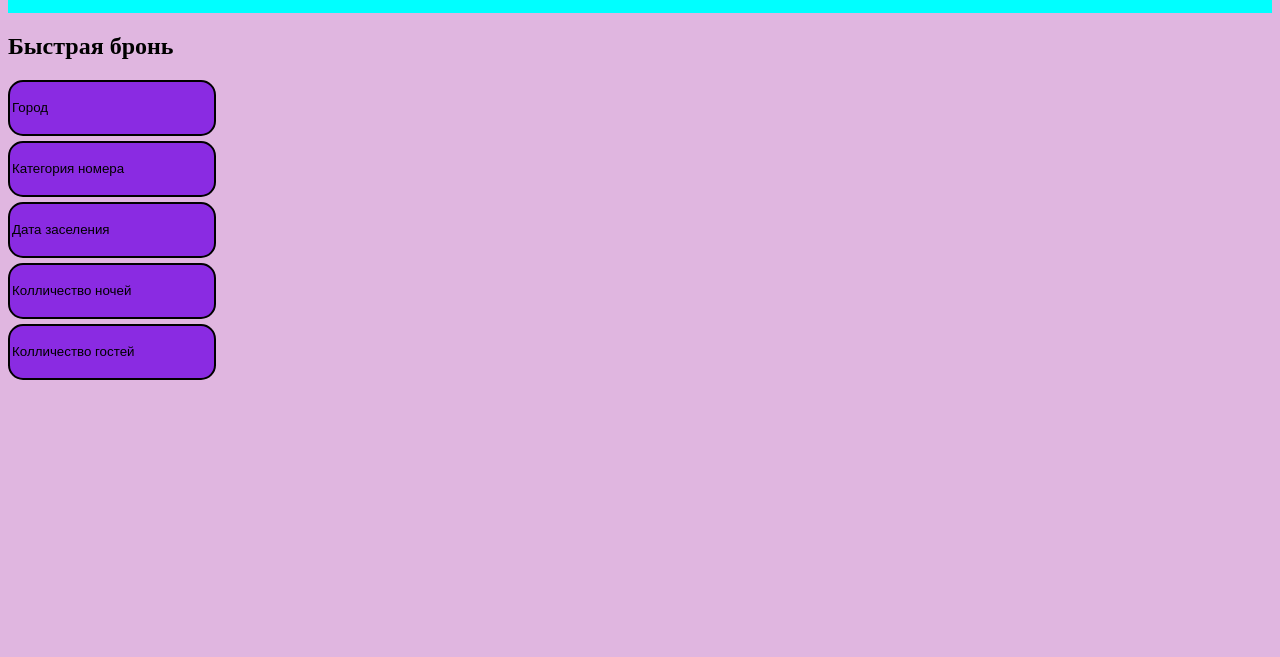
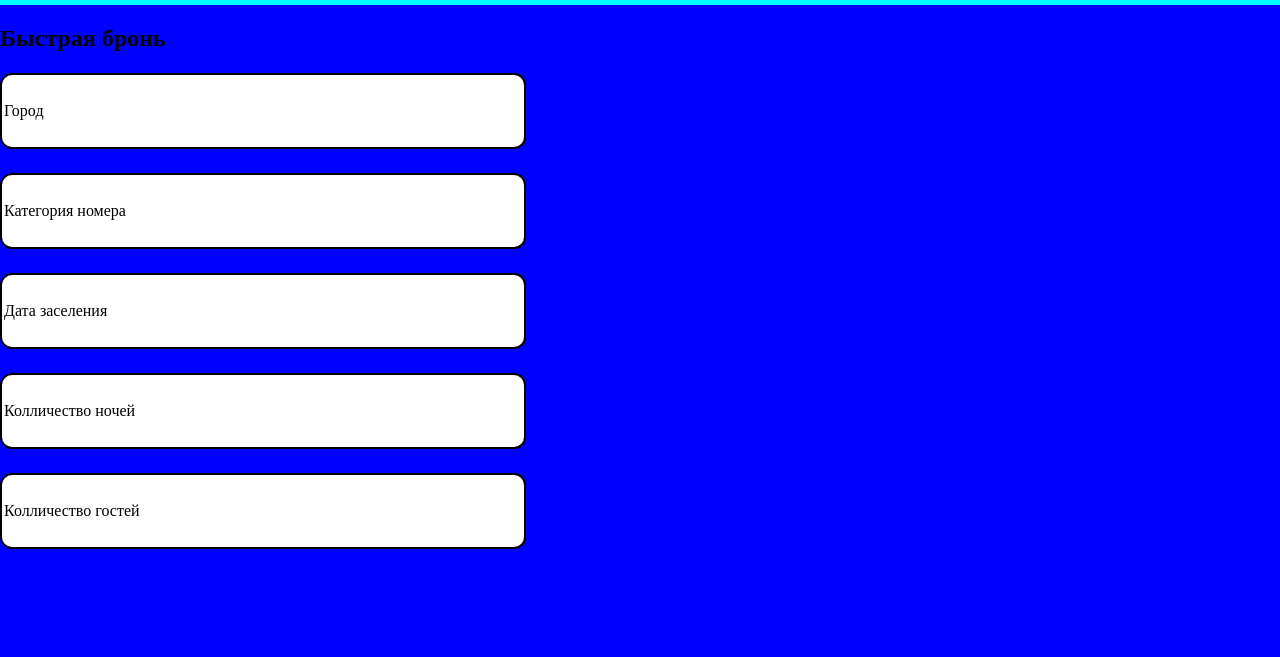
Before and after one commit to TorOdinson14/site-control, a plain HTML site: page inex.html in a window 1280 px wide. Shown: the part 143-800 px from the top of the page. Drawn offline with nearby package versions, Linux system fonts and the light colour scheme; files that its build step writes are made by us from their sources.

Commit message:
Add files via upload

```diff
--- a/inex.html
+++ b/inex.html
@@ -6,8 +6,9 @@
     <meta http-equiv="X-UA-Compatible" content="IE=edge">
     <meta name="viewport" content="width=device-width, initial-scale=1.0">
     <title>Document</title>
-
-    <link rel="stylesheet" href="/css/setka.css">
+<link rel="stylesheet" href="/normalize.css">
+    <link rel="stylesheet" href="/setka.css">
+    <link rel="stylesheet" href="/style.css">
 </head>
 
 <body class="body">
```
